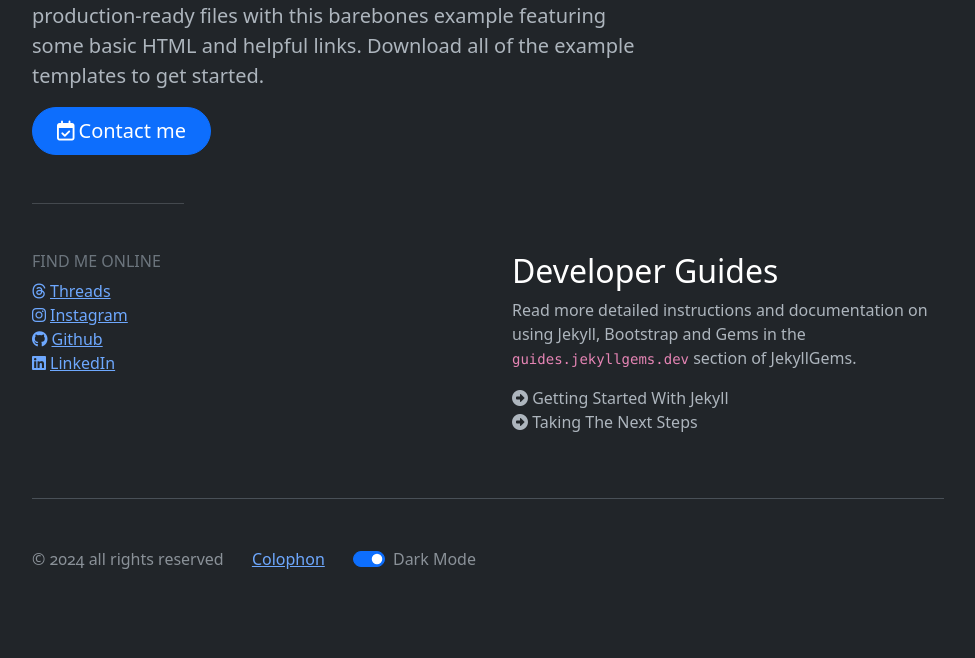
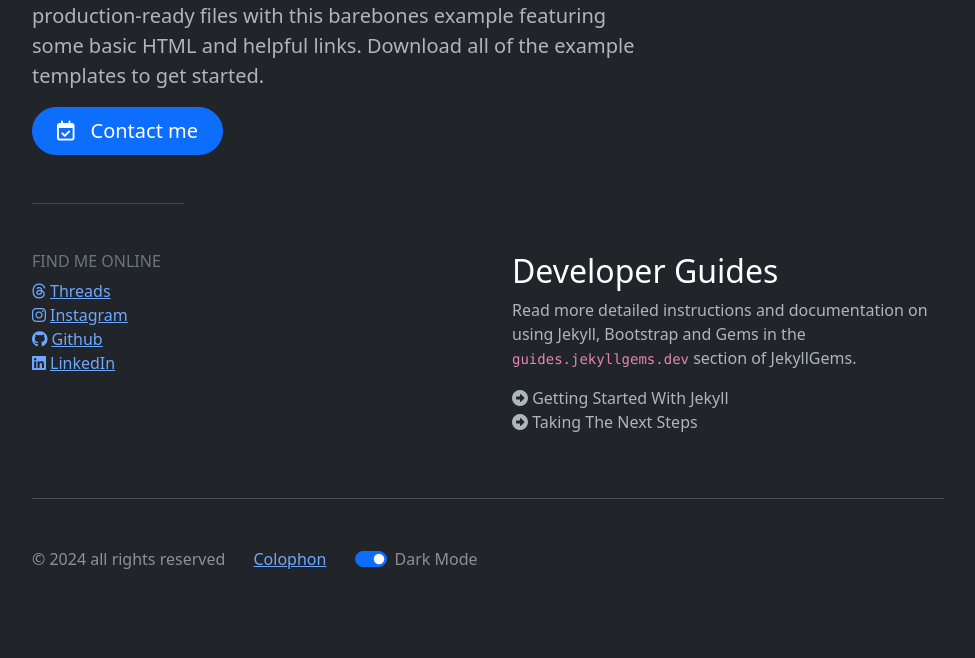
Before and after one commit to keivanz/keivanz.github.io, a Jekyll site: the page built from index.md, in a window 1280 px wide. Shown: the part 282-940 px from the top of the page, without its empty margins (152-1127 px from the left). Built offline with Jekyll 4.4.1, drawn with Linux system fonts in a browser that asks for light colours; nearby versions of some CDN libraries.

Commit message:
updating fonts

```diff
--- a/_includes/main.html
+++ b/_includes/main.html
@@ -3,7 +3,7 @@
 
 <div class="mb-5">
   <a href="tbd" class="btn btn-primary btn-lg rounded-5 focus-ring px-4" download>
-    <i class="fa-regular fa-calendar-check pe-1"></i>Contact me
+    <i class="fa-regular fa-calendar-check pe-3"></i>Contact me
   </a>
 </div>
 
--- a/assets/css/style.css
+++ b/assets/css/style.css
@@ -6,13 +6,34 @@
   margin:0 10px;
 }*/
 
+/* variable overrides */
+$font-size-base:              0.8rem;
 
 :root {
   --bs-font-serif: "Cormorant Garamond";
   --bs-font-sans-serif: "Inter", "Geist", system-ui, -apple-system, "Segoe UI", Roboto, "Helvetica Neue", Arial, sans-serif;
+
+  /*font-family: "Inter", system-ui, Avenir, Helvetica, Arial, sans-serif;*/
+  line-height: 1.5;
+  font-weight: 400;
+  font-synthesis: none;
+  text-rendering: optimizeLegibility;
+  font-feature-settings: "onum", "kern", "liga", "clig", "calt";
+  -webkit-font-smoothing: antialiased;
+  -moz-osx-font-smoothing: grayscale;
+  -webkit-text-size-adjust: 100%;
 }
 
-.inter-body {
+:root,
+[data-bs-theme=light] {
+  --bs-body-bg: #fff;
+}
+[data-bs-theme=dark] {
+  color-scheme: dark;
+  --bs-body-bg: #212529;
+}
+
+.inter {
   font-family: "Inter", sans-serif;
   font-optical-sizing: auto;
   font-weight: 400;
@@ -27,7 +48,6 @@
   font-weight: 500;
   font-style: italic;
 }
-
 
 .cormorant-garamond-light {
   font-family: "Cormorant Garamond", serif;
@@ -185,19 +205,6 @@
 }
 
 
-:root {
-  font-family: "Inter", system-ui, Avenir, Helvetica, Arial, sans-serif;
-  line-height: 1.5;
-  font-weight: 400;
-
-  font-synthesis: none;
-  text-rendering: optimizeLegibility;
-  font-feature-settings: "onum", "kern", "liga", "clig", "calt";
-  -webkit-font-smoothing: antialiased;
-  -moz-osx-font-smoothing: grayscale;
-  -webkit-text-size-adjust: 100%;
-}
-
 html,
 body {
   margin: 0;
```
